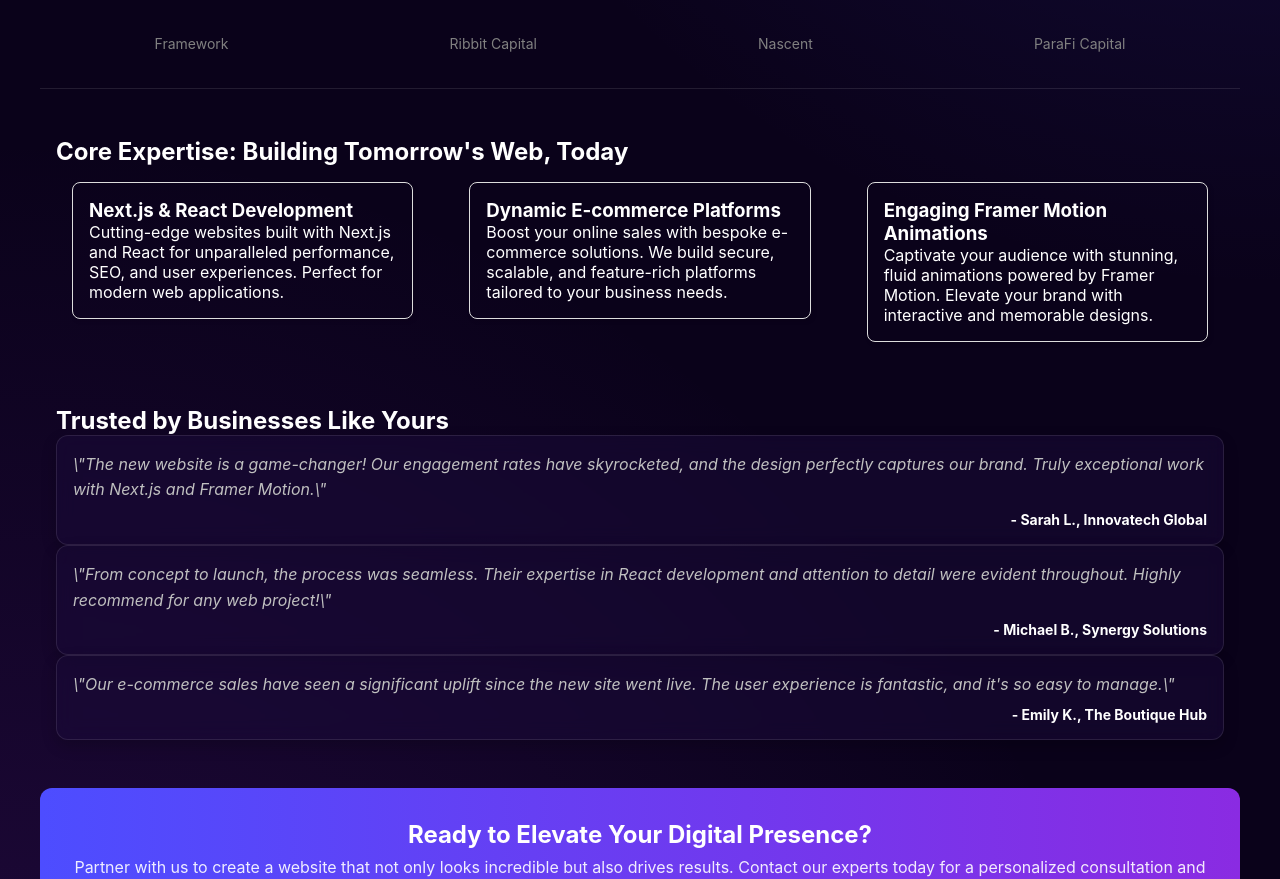
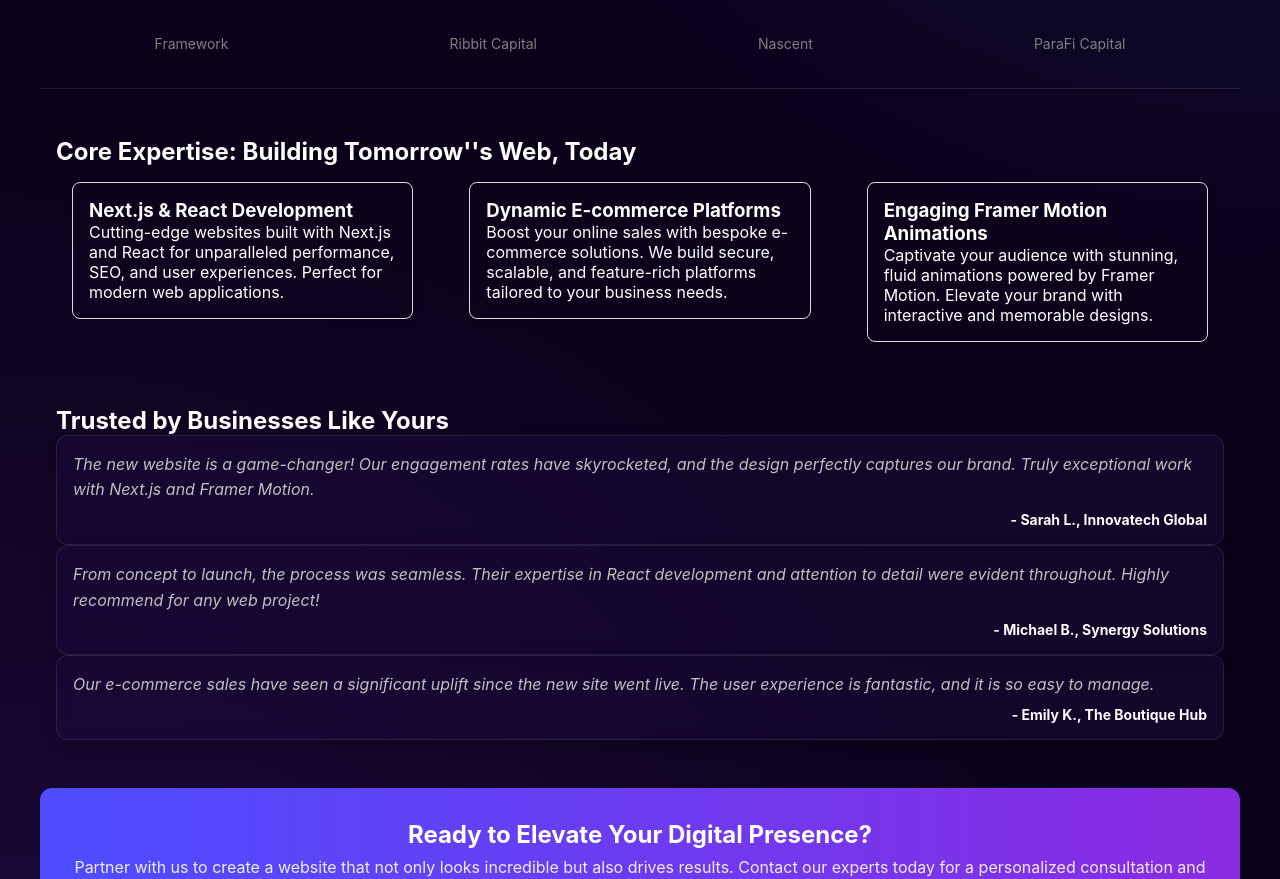
Before and after one commit to imcmihai/web-dev-agency, a Next.js app: page / in a window 1280 px wide. Shown: the part 640-1519 px from the top of the page. Built offline with nearby package versions, Linux system fonts and the light colour scheme.

Commit message:
fixing escape errors with &apos;

```diff
--- a/components/ContactPageClient.tsx
+++ b/components/ContactPageClient.tsx
@@ -103,7 +103,7 @@ export default function ContactPageClient() {
       >
         <h1>Get in Touch</h1>
         <p className={styles.pageSubtitle}>
-          We're excited to hear about your project! Whether you have a clear vision or just a spark of an idea,
+          We&apos;'re excited to hear about your project! Whether you have a clear vision or just a spark of an idea,
           our team is ready to discuss how we can bring it to life. Fill out the form below, or use one of our alternative contact methods.
           We aim to respond to all inquiries within 24 business hours.
         </p>
@@ -120,7 +120,7 @@ export default function ContactPageClient() {
           <p className={styles.formIntro}>Please provide as much detail as possible so we can better understand your needs.</p>
           {submitStatus === 'success' && (
             <motion.p className={styles.successMessage} initial={{ opacity: 0 }} animate={{ opacity: 1 }}>
-              Thank you for your message! We'll get back to you soon.
+              Thank you for your message! We&apos;'ll get back to you soon.
             </motion.p>
           )}
           {submitStatus === 'error' && (
@@ -201,7 +201,7 @@ export default function ContactPageClient() {
           <h2>Other Ways to Reach Us</h2>
           <p className={styles.contactDetailsIntro}>
             We value clear communication and are always happy to discuss your needs.
-            Whether you prefer email for detailed inquiries, a phone call for urgent matters, or have a quick question, don't hesitate to connect.
+            Whether you prefer email for detailed inquiries, a phone call for urgent matters, or have a quick question, don&apos;'t hesitate to connect.
             Our team is dedicated to providing timely and helpful responses.
           </p>
           <ul>
--- a/components/HomePageClient.tsx
+++ b/components/HomePageClient.tsx
@@ -35,7 +35,7 @@ const sampleTestimonials = [
     company: "Synergy Solutions"
   },
   {
-    quote: "Our e-commerce sales have seen a significant uplift since the new site went live. The user experience is fantastic, and it's so easy to manage.",
+    quote: "Our e-commerce sales have seen a significant uplift since the new site went live. The user experience is fantastic, and it is so easy to manage.",
     author: "Emily K.",
     company: "The Boutique Hub"
   }
@@ -105,7 +105,7 @@ export default function HomePageClient() {
       </section>
 
       <section className={styles.servicesOverview}>
-        <h2>Core Expertise: Building Tomorrow's Web, Today</h2>
+        <h2>Core Expertise: Building Tomorrow&apos;'s Web, Today</h2>
         <div className={styles.serviceCardsContainer}>
           {sampleServices.map((service, index) => (
             <motion.div
@@ -135,7 +135,7 @@ export default function HomePageClient() {
               transition={{ duration: 0.5, delay: index * 0.2 }}
               viewport={{ once: true }}
             >
-              <p className={styles.testimonialQuote}>\"{testimonial.quote}\"</p>
+              <p className={styles.testimonialQuote}>{testimonial.quote}</p>
               <p className={styles.testimonialAuthor}>- {testimonial.author}, {testimonial.company}</p>
             </motion.div>
           ))}
```
